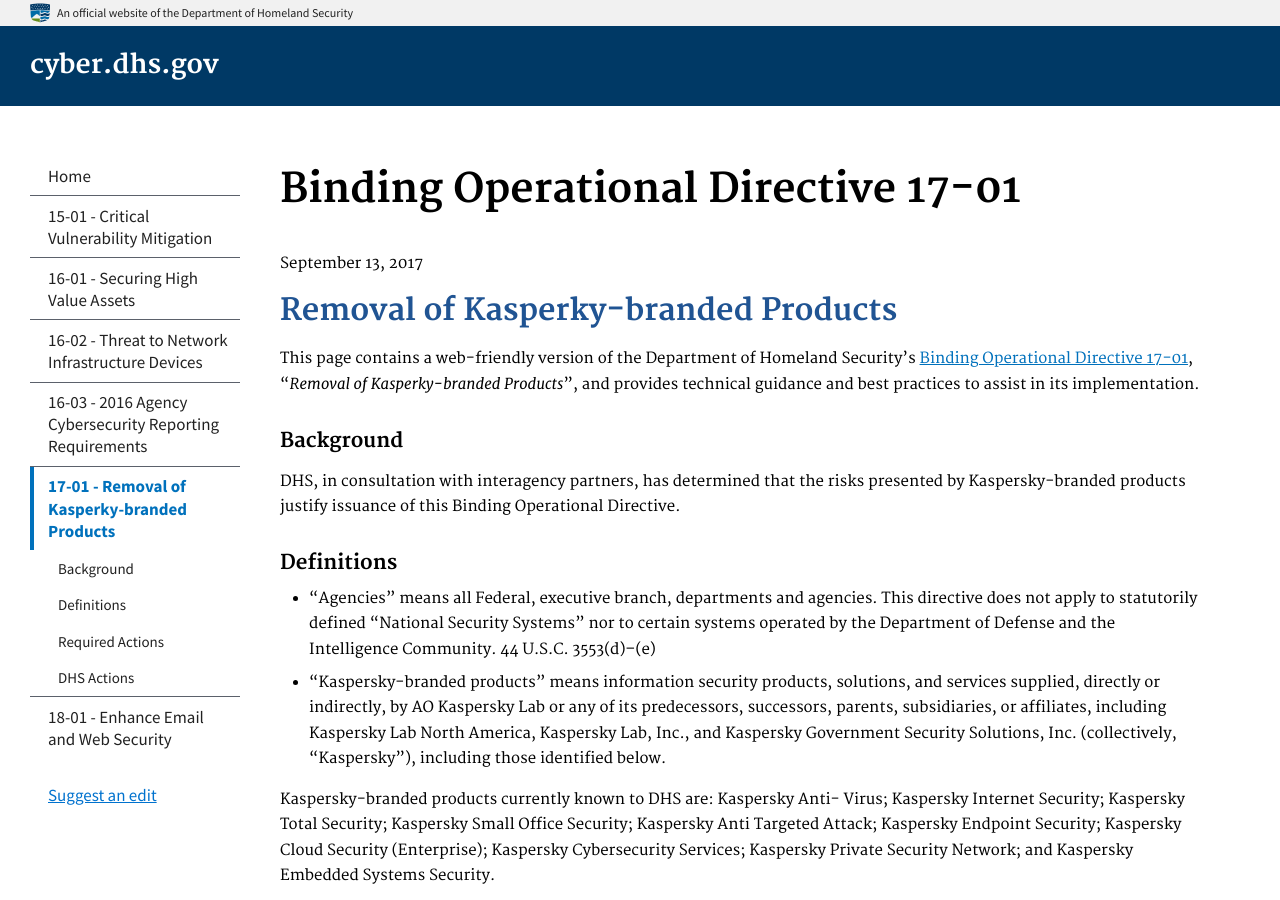
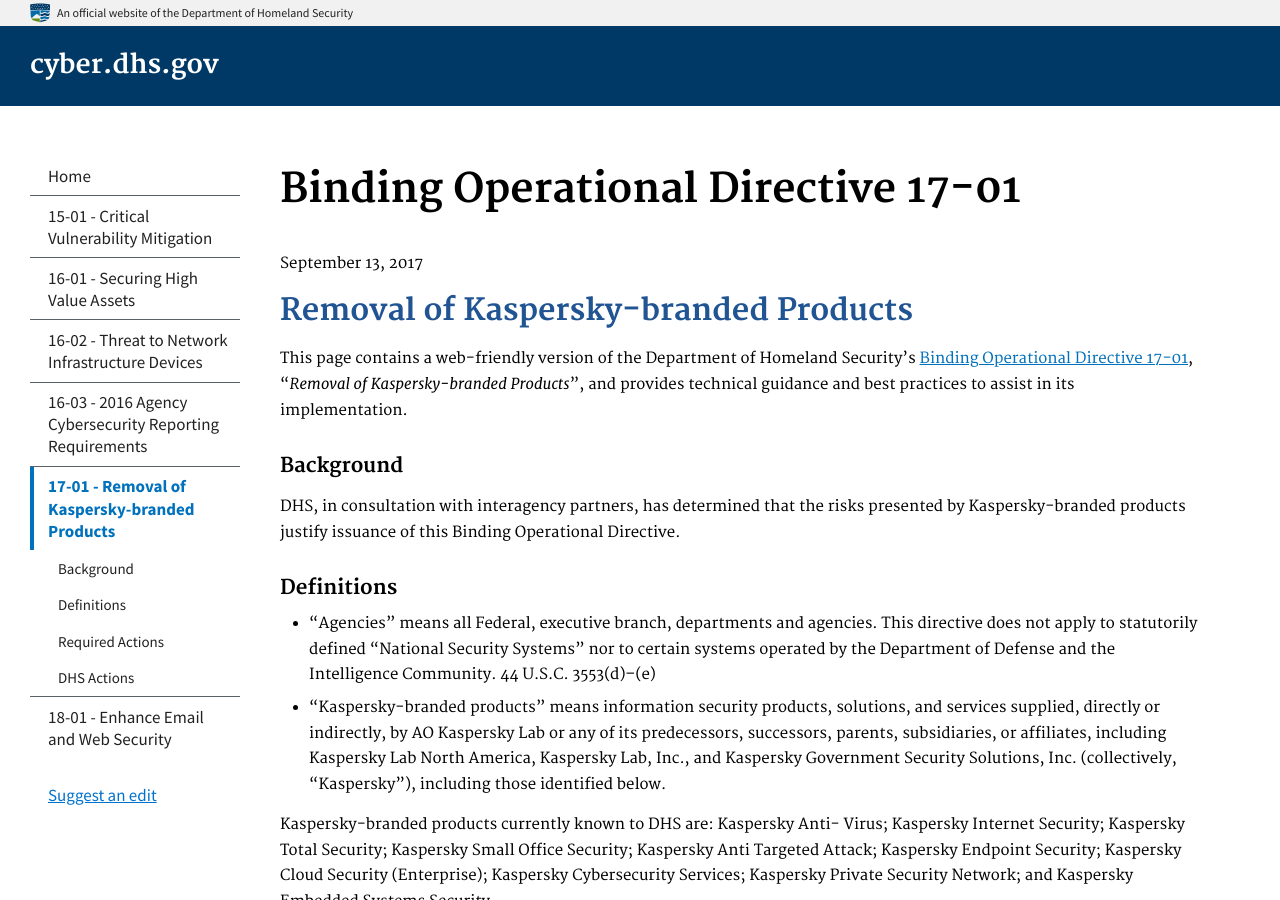
Before and after one commit to cisagov/cyber.dhs.gov, a Jekyll site: the page built from pages/17-01.md, in a window 1280 px wide and 900 px high. Built offline with Jekyll 4.4.1, drawn with Linux system fonts in a browser that asks for light colours.

Commit message:
spell Kaspersky correctly

```diff
--- a/_data/navigation.yml
+++ b/_data/navigation.yml
@@ -9,7 +9,7 @@ primary:
     href: /bod/16-02/
   - text: "16-03 - 2016 Agency Cybersecurity Reporting Requirements"
     href: /bod/16-03/
-  - text: "17-01 - Removal of Kasperky-branded Products"
+  - text: "17-01 - Removal of Kaspersky-branded Products"
     href: /bod/17-01/
   - text: "18-01 - Enhance Email and Web Security"
     href: /bod/18-01/
--- a/pages/17-01.md
+++ b/pages/17-01.md
@@ -14,9 +14,9 @@ subnav:
     href: "dhs-actions"
 ---
 September 13, 2017
-## Removal of Kasperky-branded Products
+## Removal of Kaspersky-branded Products
 
-This page contains a web-friendly version of the Department of Homeland Security's [Binding Operational Directive 17-01](/assets/report/bod-17-01.pdf), “_Removal of Kasperky-branded Products_”, and provides technical guidance and best practices to assist in its implementation.
+This page contains a web-friendly version of the Department of Homeland Security's [Binding Operational Directive 17-01](/assets/report/bod-17-01.pdf), “_Removal of Kaspersky-branded Products_”, and provides technical guidance and best practices to assist in its implementation.
 
 ### Background
 DHS, in consultation with interagency partners, has determined that the risks presented by Kaspersky-branded products justify issuance of this Binding Operational Directive.
```
